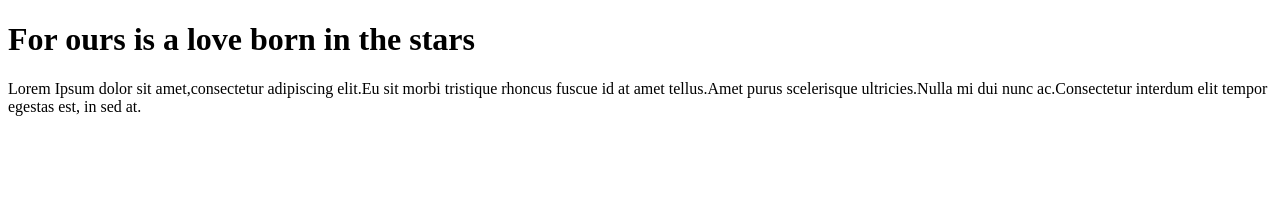
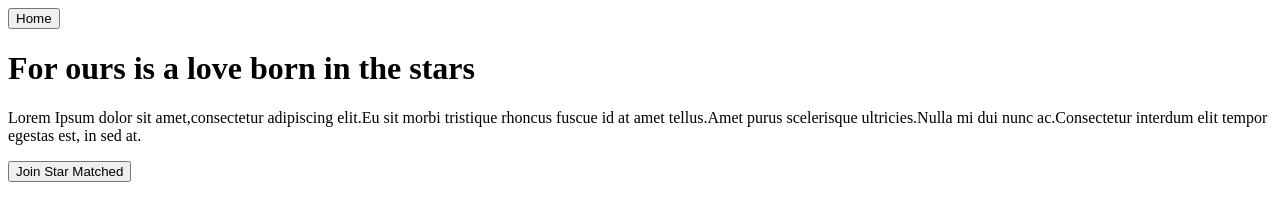
Before and after one commit to r00t254/Star-matched, a plain HTML site: page index.html in a window 1280 px wide. Drawn offline with Linux system fonts and the light colour scheme.

Commit message:
add changes

```diff
--- a/index.html
+++ b/index.html
@@ -5,8 +5,10 @@
     <meta http-equiv="X-UA-Compatible" content="IE=edge">
     <meta name="viewport" content="width=device-width, initial-scale=1.0">
     <title>Star Matched</title>
+    <button type="button">Home</button>
     <h1>For ours is a love born in the stars</h1>
     <p>Lorem Ipsum dolor sit amet,consectetur adipiscing elit.Eu sit morbi tristique rhoncus fuscue id at amet tellus.Amet purus scelerisque ultricies.Nulla mi dui nunc ac.Consectetur interdum elit tempor egestas est, in sed at.</p>
+            <button type="button">Join Star Matched</button>
 
 </head>
 <body>
```
